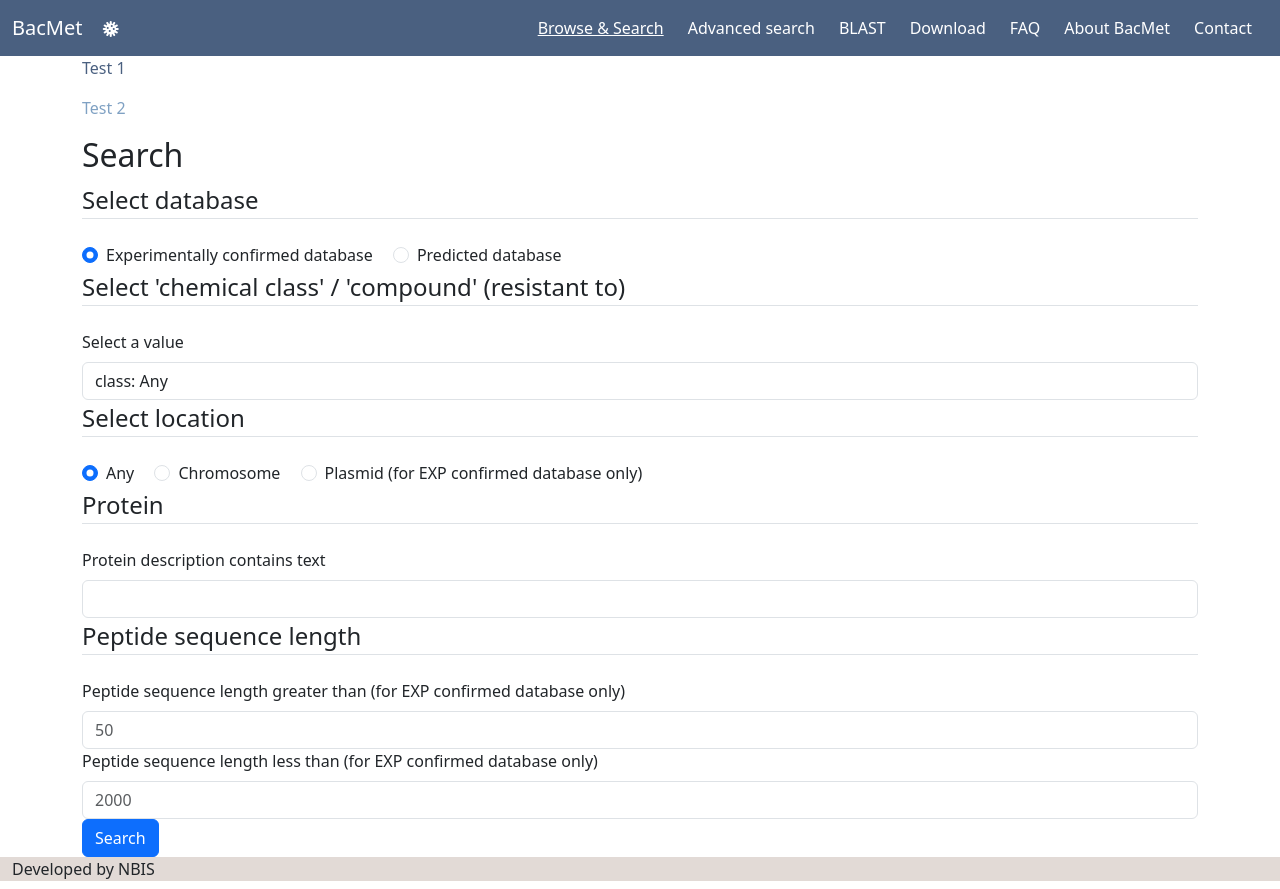
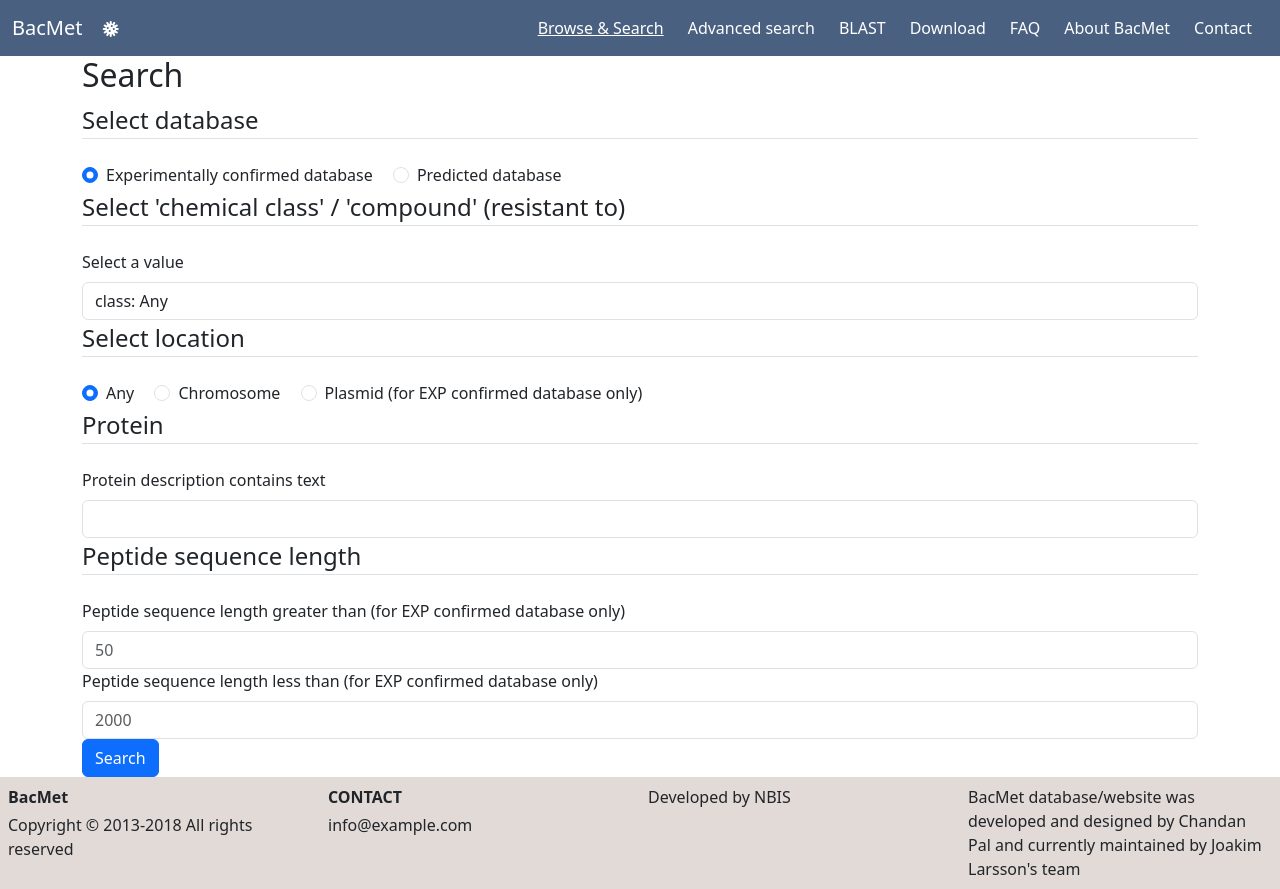
Before and after one commit to NBISweden/bacmet, a Flask app: page /search in a window 1280 px wide. Run offline with Flask 3, Linux system fonts and the light colour scheme; data that the repository does not hold is empty; some libraries are stand-ins or nearby versions.

Commit message:
feat: improve passing of site info in order to remove code duplication

```diff
--- a/app/main.py
+++ b/app/main.py
@@ -61,7 +61,6 @@
     message_root=os.getenv("APP_MESSAGE_ROOT", "/home/bacmet")
 )
 
-
 def get_navigation() -> list[MenuItem]:
     return [
         MenuItem(label=label, href=href)
@@ -75,7 +74,17 @@
             ("Contact", "#"),
         ]
     ]
-
+@app.context_processor
+def get_site_info():
+    return {
+        "site_info": {
+            "copyright": "Copyright © 2013-2018 All rights reserved",
+            "brand_name": "BacMet",
+            "contact": "info@example.com",
+            "site_information": "Developed by NBIS",
+            "attribution": "BacMet database/website was developed and designed by Chandan Pal and currently maintained by Joakim Larsson's team",
+        }
+    }
 
 @app.route('/')
 def root():
@@ -88,9 +97,7 @@
 
     return render_template(
         'base.html',
-        copyright="Developed by NBIS",
-        brand_name="BacMet",
-        navigation=get_navigation()
+        navigation=get_navigation(),
     )
 
 
@@ -238,15 +245,13 @@
     ]
     return render_template(
         'search_result.html',
-        copyright="Developed by NBIS",
-        brand_name="BacMet",
         result=search_result,
         fields={
             field.name: field
             for field in fields
         },
         form_target="search",
-        navigation=get_navigation()
+        navigation=get_navigation(),
     )
 
 
--- a/app/templates/base.html
+++ b/app/templates/base.html
@@ -17,7 +17,7 @@
     <nav class="navbar navbar-expand-lg navbar-light bg-primary">
       <div class="container-fluid justify-content-between">
         <div>
-          <a class="navbar-brand text-white" href="/">{{ brand_name }}</a> <icon class="bi bi-virus text-white"></icon>
+          <a class="navbar-brand text-white" href="/">{{ site_info.brand_name }}</a> <icon class="bi bi-virus text-white"></icon>
         </div>
         <div>
           <button class="navbar-toggler" type="button" data-toggle="collapse" data-target="#navbarSupportedContent"
@@ -38,28 +38,27 @@
     {% endif %}
   </header>
   <main class="container">
-    <div>
-      <p class="text-primary">Test 1</p>
-      <p class="text-secondary">Test 2</p>
-    </div>
     {% block content %}{{ content_text }}{% endblock %}
   </main>
-
+  {% if site_info %}
   <footer class="container-fluid">
     <div class="row">
-      <div class="col-sm">
-        {{ copyright }}
+      <div class="col-sm p-2">
+        <p class="mb-1"><strong>{{ site_info.brand_name }}</strong></p>
+        {{ site_info.copyright }}
       </div>
-      <div class="col-sm">
-        {{ site_info }}
+      <div class="col-sm p-2">
+        <p class="mb-1"><strong>CONTACT</strong></p>
+        {{ site_info.contact }}
       </div>
-      <div class="col-sm">
-        {{ contact }}
+      <div class="col-sm p-2">
+        {{ site_info.site_information }}
       </div>
-      <div class="col-sm">
-        {{ attribution }}
+      <div class="col-sm p-2">
+        {{ site_info.attribution }}
       </div>
     </div>
   </footer>
+  {% endif %}
 </body>
 </html>
```
